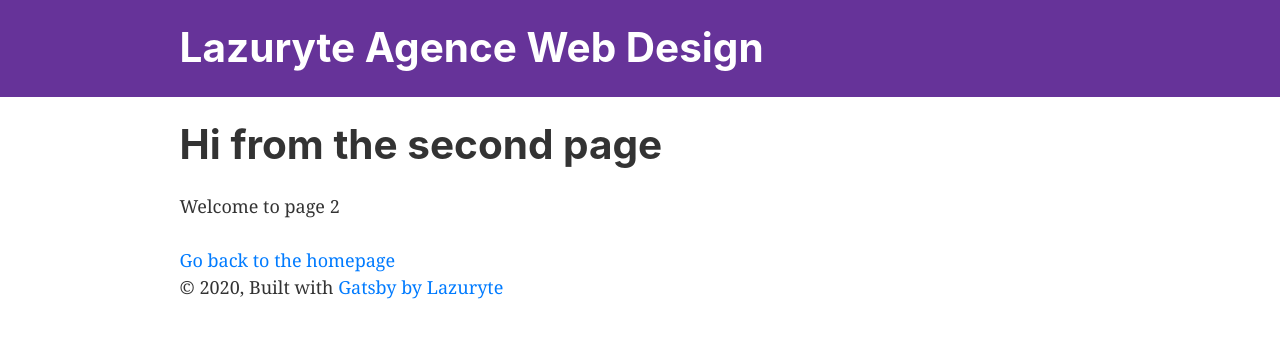
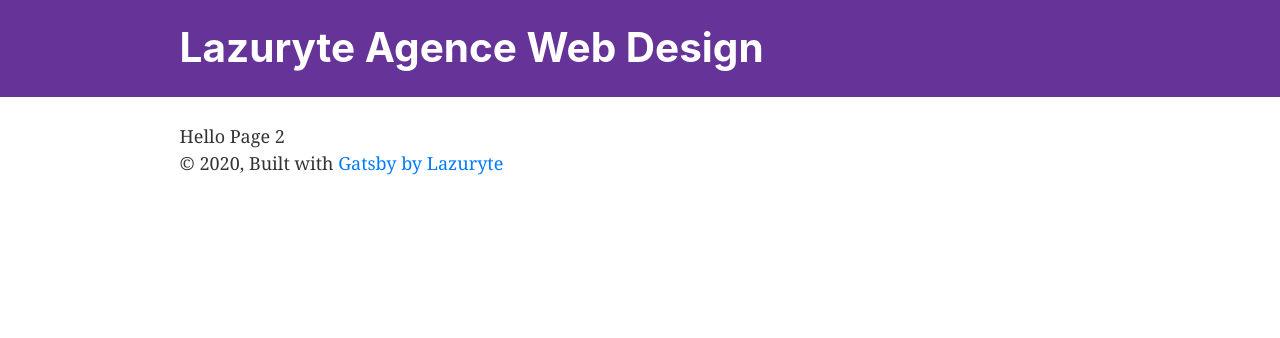
Before and after one commit to SebFox2011/gatsby, a Gatsby site: page /page-2 in a window 1280 px wide. Built offline with nearby package versions, Linux system fonts and the light colour scheme; Gatsby itself is replaced by a stand-in of ours.

Commit message:
modif du footer

```diff
--- a/gatsby-config.js
+++ b/gatsby-config.js
@@ -1,7 +1,7 @@
 module.exports = {
   siteMetadata: {
     title: `Lazuryte Agence Web Design`,
-    description: `Kick off your next, great Gatsby project with this default starter. This barebones starter ships with the main Gatsby configuration files you might need.`,
+    description: `Nous créons des sites internet ! Offrez-vous un site internet à la hauteur de votre compétence métier.`,
     author: `@Lazuryte`,
   },
   plugins: [
--- a/src/components/layout.jsx
+++ b/src/components/layout.jsx
@@ -38,7 +38,7 @@ const Layout = ({ children }) => {
         <footer>
           © {new Date().getFullYear()}, Built with
           {` `}
-          <a href="https://www.gatsbyjs.org">Gatsby by Lazuryte</a>
+          <a href="https://lazuryte.fr">Gatsby by Lazuryte</a>
         </footer>
       </div>
     </>
--- a/src/pages/index.jsx
+++ b/src/pages/index.jsx
@@ -6,7 +6,8 @@ import Image from "../components/image"
 import SEO from "../components/seo"
 
 const IndexPage = () => (
-  <Layout>
+  <div>
+ <Layout>
     <SEO title="Home" />
     <h1>Hi people</h1>
     <p>Welcome to your new Gatsby site.</p>
@@ -17,6 +18,8 @@ const IndexPage = () => (
     <Link to="/page-2/">Go to page 2</Link> <br />
     <Link to="/using-typescript/">Go to "Using TypeScript"</Link>
   </Layout>
+  </div>
+
 )
 
 export default IndexPage
--- a/src/pages/page-2.jsx
+++ b/src/pages/page-2.jsx
@@ -4,13 +4,14 @@ import { Link } from "gatsby"
 import Layout from "../components/layout"
 import SEO from "../components/seo"
 
+
+
 const SecondPage = () => (
   <Layout>
-    <SEO title="Page two" />
-    <h1>Hi from the second page</h1>
-    <p>Welcome to page 2</p>
-    <Link to="/">Go back to the homepage</Link>
+    <div>Hello Page 2</div>
   </Layout>
 )
 
+
+
 export default SecondPage
```
Also changed, not shown: 1 other file.
